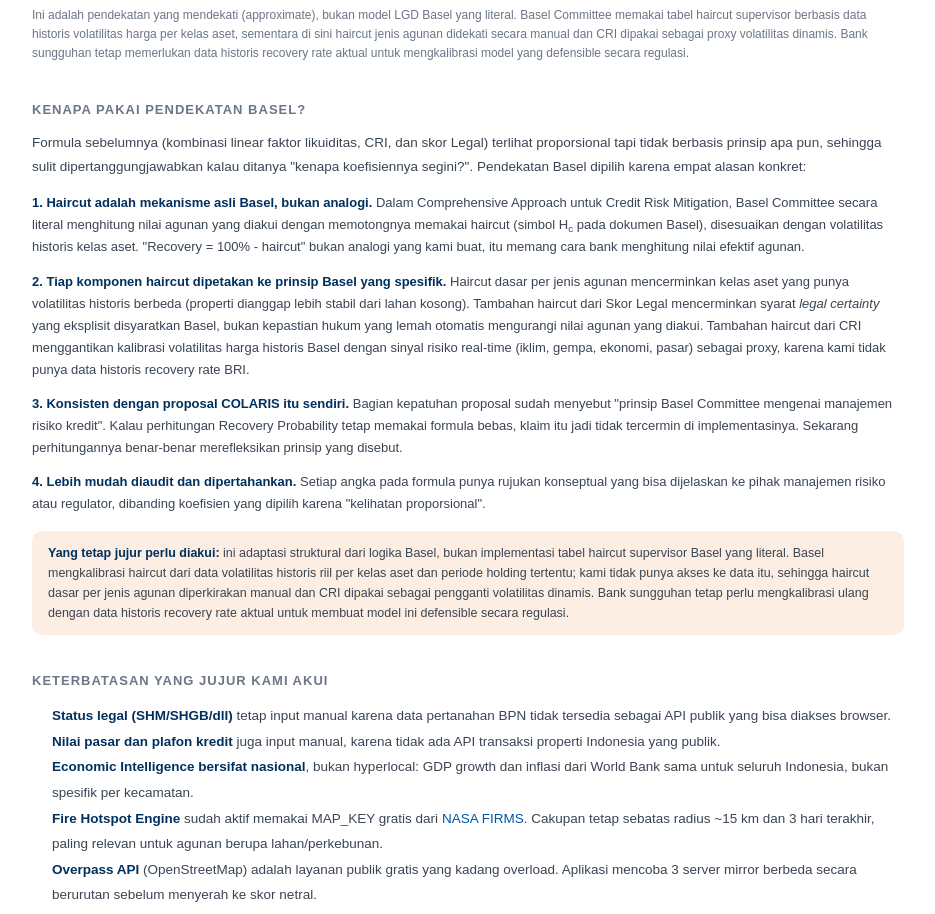
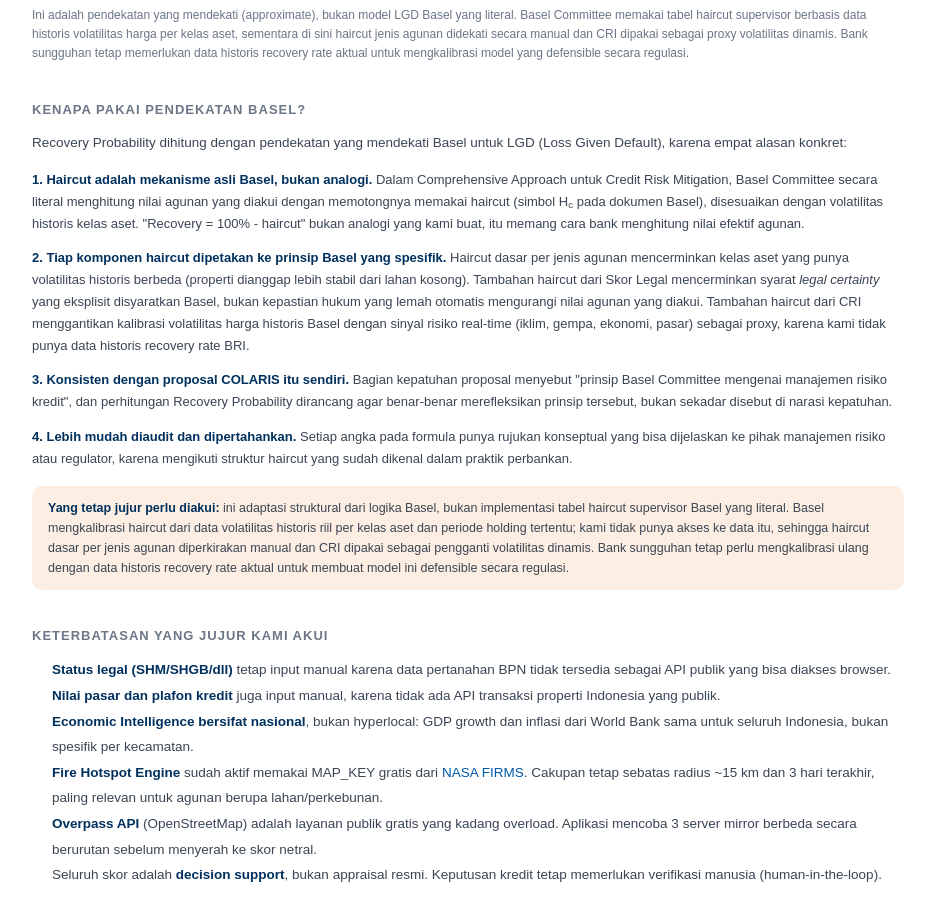
Before and after one commit to work-raharjo/bricolarislive, a Next.js app: page /docs in a window 1280 px wide. Shown: the part 1940-2854 px from the top of the page, without its empty margins (172-1107 px from the left). Built offline with nearby package versions, Linux system fonts and the light colour scheme.

Commit message:
Rephrase Basel section to state the approach directly, without referencing a prior ad-hoc formula

```diff
--- a/app/docs/page.tsx
+++ b/app/docs/page.tsx
@@ -307,10 +307,8 @@ export default function DocsPage() {
 
         <Section title="Kenapa Pakai Pendekatan Basel?">
           <p style={{ fontSize: 13.5, lineHeight: 1.75, color: "#3A4553", marginBottom: 14 }}>
-            Formula sebelumnya (kombinasi linear faktor likuiditas, CRI, dan skor Legal)
-            terlihat proporsional tapi tidak berbasis prinsip apa pun, sehingga sulit
-            dipertanggungjawabkan kalau ditanya "kenapa koefisiennya segini?". Pendekatan
-            Basel dipilih karena empat alasan konkret:
+            Recovery Probability dihitung dengan pendekatan yang mendekati Basel untuk LGD
+            (Loss Given Default), karena empat alasan konkret:
           </p>
 
           <div style={{ display: "flex", flexDirection: "column", gap: 12, fontSize: 13, lineHeight: 1.7, color: "#3A4553" }}>
@@ -334,16 +332,15 @@ export default function DocsPage() {
             </div>
             <div>
               <b style={{ color: NAVY }}>3. Konsisten dengan proposal COLARIS itu sendiri.</b>{" "}
-              Bagian kepatuhan proposal sudah menyebut "prinsip Basel Committee mengenai
-              manajemen risiko kredit". Kalau perhitungan Recovery Probability tetap memakai
-              formula bebas, klaim itu jadi tidak tercermin di implementasinya. Sekarang
-              perhitungannya benar-benar merefleksikan prinsip yang disebut.
+              Bagian kepatuhan proposal menyebut "prinsip Basel Committee mengenai manajemen
+              risiko kredit", dan perhitungan Recovery Probability dirancang agar benar-benar
+              merefleksikan prinsip tersebut, bukan sekadar disebut di narasi kepatuhan.
             </div>
             <div>
               <b style={{ color: NAVY }}>4. Lebih mudah diaudit dan dipertahankan.</b>{" "}
               Setiap angka pada formula punya rujukan konseptual yang bisa dijelaskan ke
-              pihak manajemen risiko atau regulator, dibanding koefisien yang dipilih karena
-              "kelihatan proporsional".
+              pihak manajemen risiko atau regulator, karena mengikuti struktur haircut yang
+              sudah dikenal dalam praktik perbankan.
             </div>
           </div>
 
```
